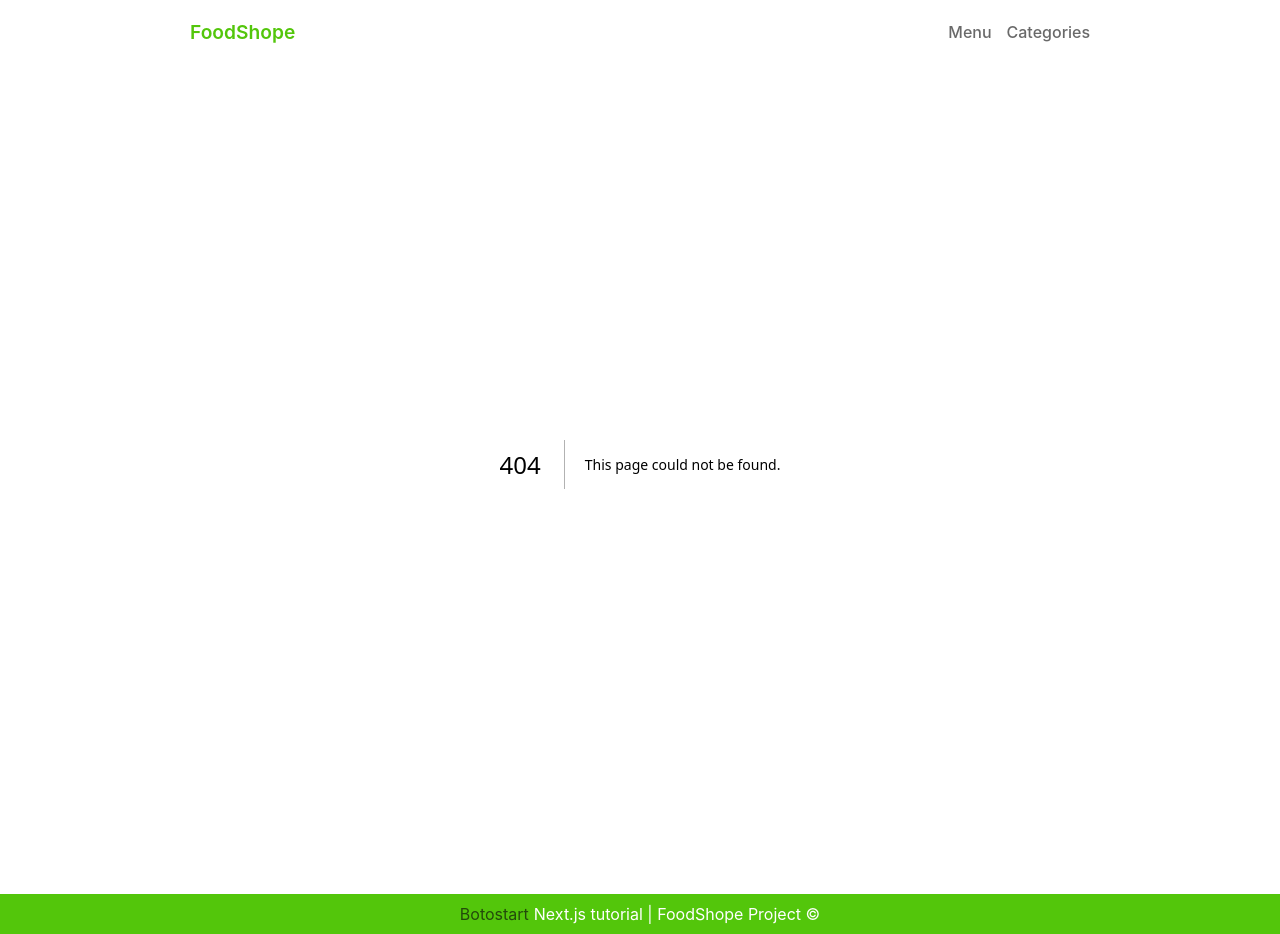
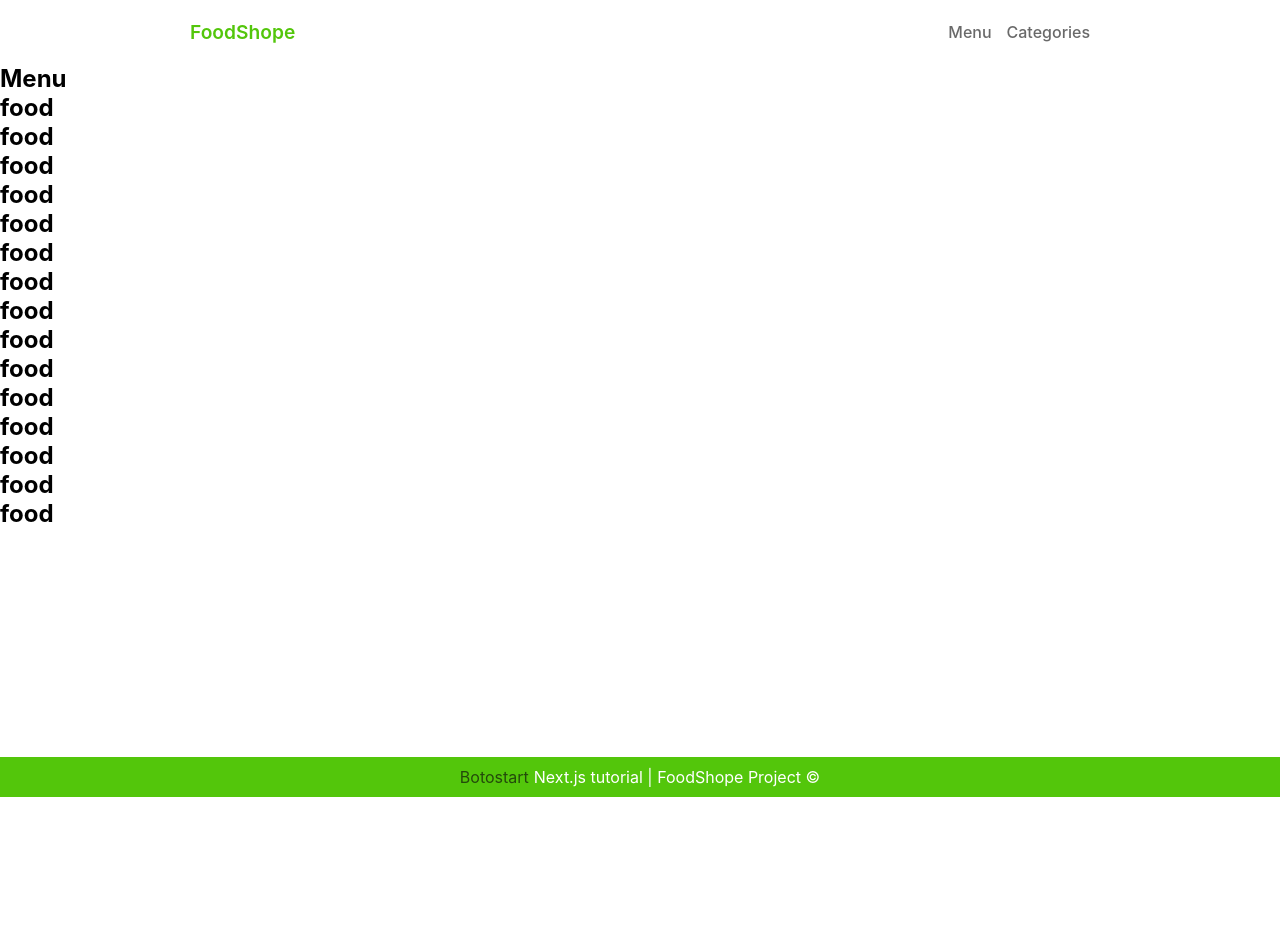
Before and after one commit to AliTaghawi/next-tutorial-projects, a Next.js app in the folder foodshope-botofood-project/: page /menu in a window 1280 px wide. Before the commit this address had no page. After the commit the page ends 800 px from the top, so only its background shows below. Built offline with nearby package versions, Linux system fonts and the light colour scheme; data requests are answered from the project's data file.

Commit message:
<foodshope project> creating Menu page and MenuPage.js temp

```diff
--- /dev/null
+++ b/foodshope-botofood-project/components/templates/MenuPage.js
@@ -0,0 +1,17 @@
+import styles from "./MenuPage.module.css";
+
+const MenuPage = ({ data }) => {
+  return (
+    <div className={styles.container}>
+      <h2>Menu</h2>
+      <div className={styles.subContainer}>
+        {/* {data.map(foodProduct => <h2 key={foodProduct.id}>{foodProduct.name}</h2>)} */}
+        {data.map((food) => (
+          <h2 key={food.id}>food</h2>
+        ))}
+      </div>
+    </div>
+  );
+};
+
+export default MenuPage;
--- /dev/null
+++ b/foodshope-botofood-project/pages/menu/index.js
@@ -0,0 +1,19 @@
+import MenuPage from "../../components/templates/MenuPage";
+
+const Index = ({data}) => {
+  return (
+    <MenuPage data={data} />
+  );
+};
+
+export default Index;
+
+export async function getStaticProps() {
+  const res = await fetch('http://localhost:4000/data')
+  const data = await res.json();
+
+  return {
+    props: {data},
+    revalidate: 10,
+  }
+}
```
Also changed, not shown: foodshope-botofood-project/components/templates/MenuPage.module.css (added).
